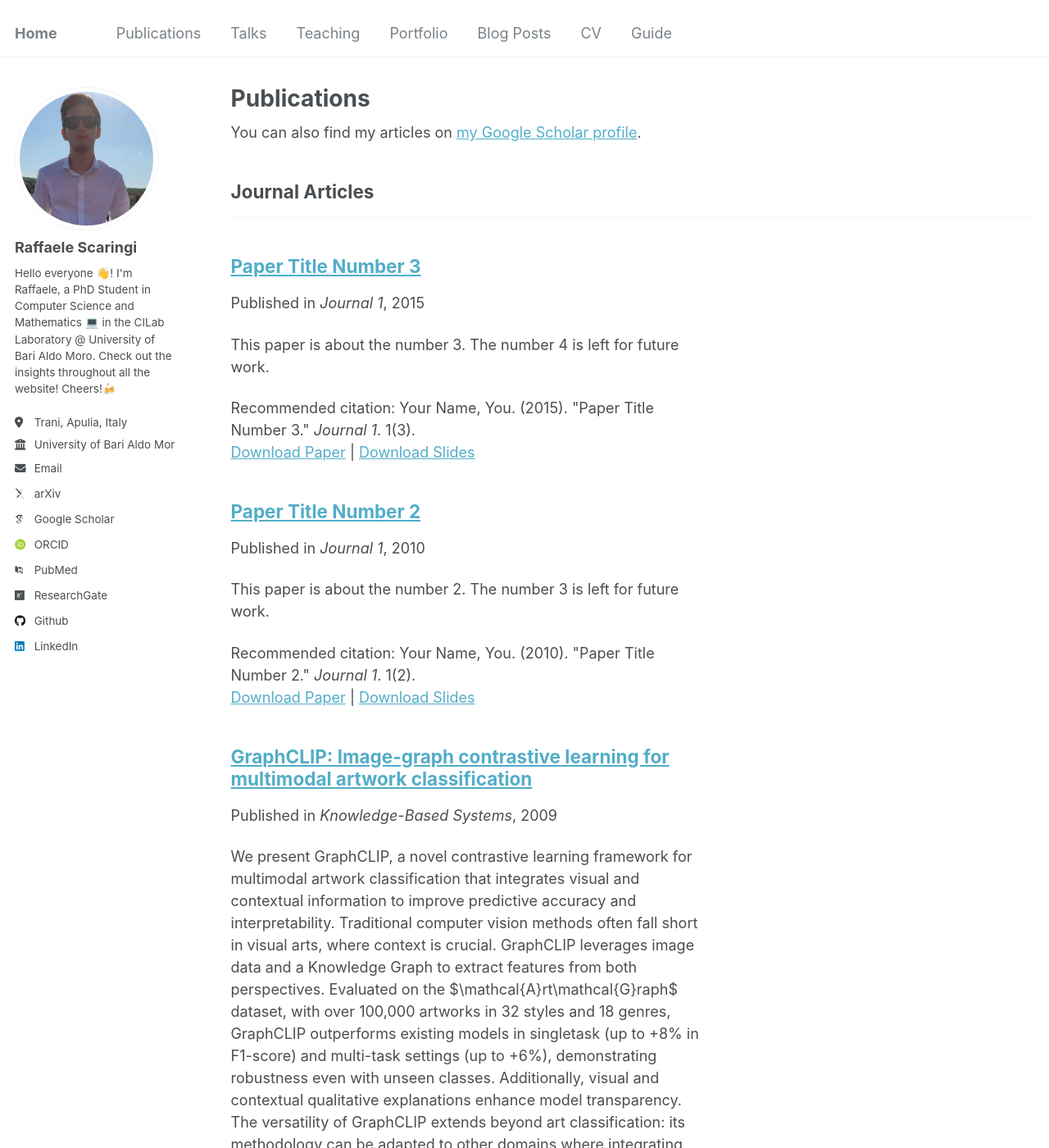
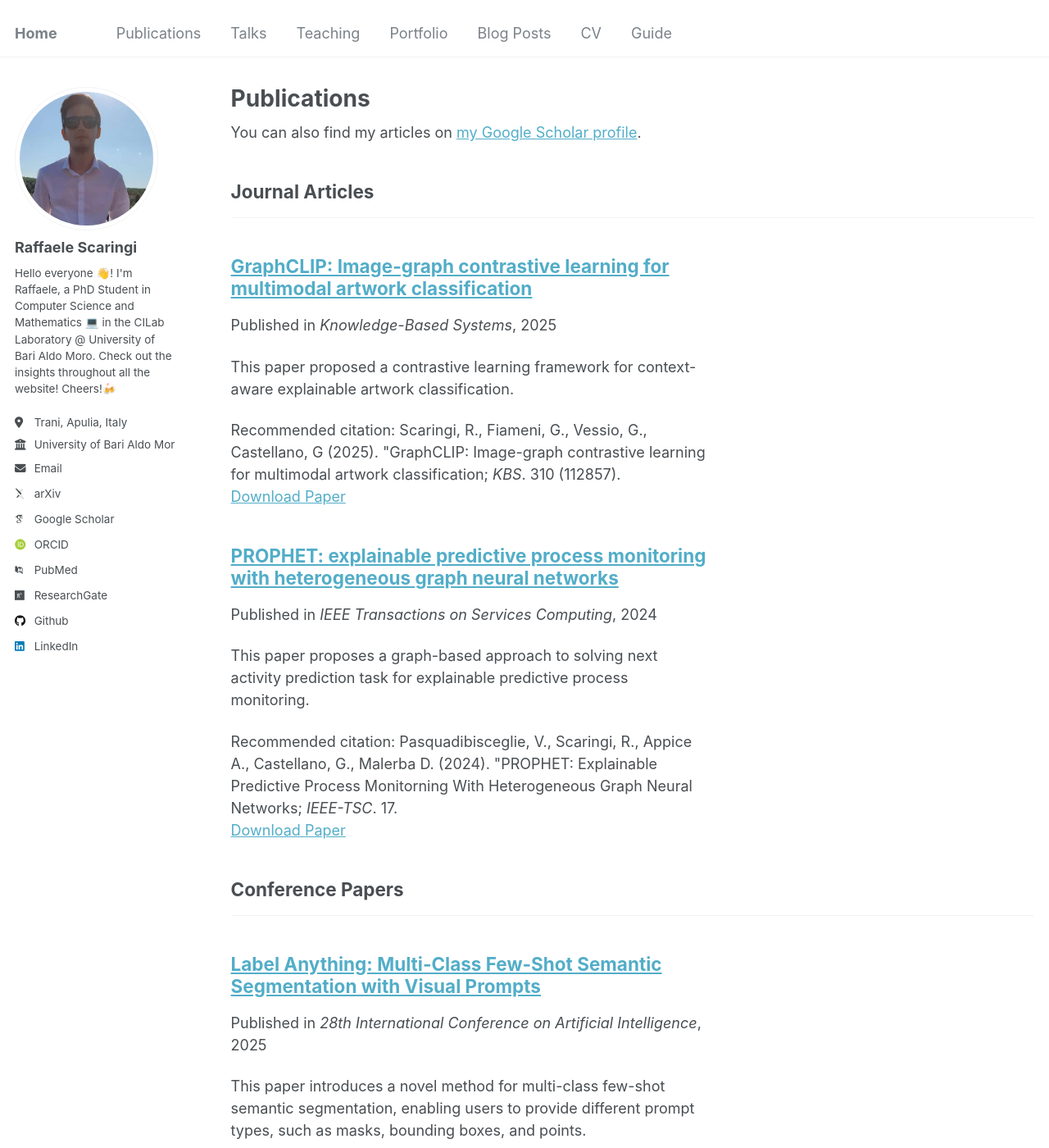
Before and after one commit to Faiail/Faiail.github.io, a Jekyll site: the page built from _pages/publications.html, in a window 1280 px wide and 1400 px high. Shown: the whole window at 82% size. Built offline with Jekyll 4.4.1, drawn with Linux system fonts in a browser that asks for light colours; some web fonts are replaced; some of the changed text lies outside the part shown.

Commit message:
publications

```diff
--- a/_publications/2010-10-01-paper-title-number-2.md
+++ /dev/null
@@ -1,14 +0,0 @@
----
-title: "Paper Title Number 2"
-collection: publications
-category: manuscripts
-permalink: /publication/2010-10-01-paper-title-number-2
-excerpt: 'This paper is about the number 2. The number 3 is left for future work.'
-date: 2010-10-01
-venue: 'Journal 1'
-slidesurl: 'http://academicpages.github.io/files/slides2.pdf'
-paperurl: 'http://academicpages.github.io/files/paper2.pdf'
-citation: 'Your Name, You. (2010). &quot;Paper Title Number 2.&quot; <i>Journal 1</i>. 1(2).'
----
-
-The contents above will be part of a list of publications, if the user clicks the link for the publication than the contents of section will be rendered as a full page, allowing you to provide more information about the paper for the reader. When publications are displayed as a single page, the contents of the above "citation" field will automatically be included below this section in a smaller font.
--- a/_publications/2015-10-01-paper-title-number-3.md
+++ /dev/null
@@ -1,14 +0,0 @@
----
-title: "Paper Title Number 3"
-collection: publications
-category: manuscripts
-permalink: /publication/2015-10-01-paper-title-number-3
-excerpt: 'This paper is about the number 3. The number 4 is left for future work.'
-date: 2015-10-01
-venue: 'Journal 1'
-slidesurl: 'http://academicpages.github.io/files/slides3.pdf'
-paperurl: 'http://academicpages.github.io/files/paper3.pdf'
-citation: 'Your Name, You. (2015). &quot;Paper Title Number 3.&quot; <i>Journal 1</i>. 1(3).'
----
-
-The contents above will be part of a list of publications, if the user clicks the link for the publication than the contents of section will be rendered as a full page, allowing you to provide more information about the paper for the reader. When publications are displayed as a single page, the contents of the above "citation" field will automatically be included below this section in a smaller font.
--- a/_publications/2024-02-17-paper-title-number-4.md
+++ /dev/null
@@ -1,13 +0,0 @@
----
-title: "Paper Title Number 4"
-collection: publications
-category: conferences
-permalink: /publication/2024-02-17-paper-title-number-4
-excerpt: 'This paper is about fixing template issue #693.'
-date: 2024-02-17
-venue: 'GitHub Journal of Bugs'
-paperurl: 'http://academicpages.github.io/files/paper3.pdf'
-citation: 'Your Name, You. (2024). &quot;Paper Title Number 3.&quot; <i>GitHub Journal of Bugs</i>. 1(3).'
----
-
-The contents above will be part of a list of publications, if the user clicks the link for the publication than the contents of section will be rendered as a full page, allowing you to provide more information about the paper for the reader. When publications are displayed as a single page, the contents of the above "citation" field will automatically be included below this section in a smaller font.
--- /dev/null
+++ b/_publications/2024_11_prophet.md
@@ -0,0 +1,15 @@
+---
+title: "PROPHET: explainable predictive process monitoring with heterogeneous graph neural networks"
+collection: publications
+category: manuscripts
+permalink: /publication/prophet
+excerpt: 'This paper proposes a graph-based approach to solving next activity prediction task for explainable predictive process monitoring.'
+date: 2024-09-18
+venue: 'IEEE Transactions on Services Computing'
+# slidesurl: 'http://academicpages.github.io/files/slides1.pdf'
+paperurl: 'https://doi.org/10.1109/TSC.2024.3463487'
+citation: ' Pasquadibisceglie, V., Scaringi, R., Appice A., Castellano, G., Malerba D. (2024). &quot;PROPHET: Explainable Predictive Process Monitorning With Heterogeneous Graph Neural Networks; <i>IEEE-TSC</i>. 17.'
+---
+
+In this paper, we introduce PROPHET, an innovative approach to predictive process monitoring based on Heterogeneous Graph Neural Networks. PROPHET is designed to strike a balance between accurate predictions and interpretability, particularly focusing on the next-activity prediction task. For this purpose, we represent  the event traces recorded for different business process executions as heterogeneous graphs within a multi-view learning scheme combined with a heterogeneous graph learning approach. Using heterogeneous Graph Attention Networks (GATs), we achieve good accuracy by incorporating different characteristics of several events into graphs with different node types and leveraging different types of graph links to express relationships between event characteristics, as well as relationships between events. In addition, the use of a GAT model enables the integration of a modified version of the
+GNN Explainer algorithm to add the explainable component to the predictive model. In particular, the GNN Explainer algorithm is modified to disclose explainable information related to characteristics, events and relationships between events that  mainly influenced the prediction. Experiments with various benchmark event logs prove the accuracy of {\sf PROPHET} compared to several current state-of-the-art methods and draw insights from explanations recovered through the GNN Explainer algorithm.
--- a/_publications/graphclip.md
+++ b/_publications/2025_02_graphclip.md
@@ -3,8 +3,8 @@ title: "GraphCLIP: Image-graph contrastive learning for multimodal artwork class
 collection: publications
 category: manuscripts
 permalink: /publication/graphclip
-# excerpt: 'This paper is about the number 1. The number 2 is left for future work.'
-date: 2009-10-01
+excerpt: 'This paper proposed a contrastive learning framework for context-aware explainable artwork classification.'
+date: 2025-02-15
 venue: 'Knowledge-Based Systems'
 # slidesurl: 'http://academicpages.github.io/files/slides1.pdf'
 paperurl: 'https://doi.org/10.1016/j.knosys.2024.112857'
--- /dev/null
+++ b/_publications/2025_10-25_la.md
@@ -0,0 +1,13 @@
+---
+title: "Label Anything: Multi-Class Few-Shot Semantic Segmentation with Visual Prompts"
+collection: publications
+category: conferences
+permalink: /publication/label-anything
+excerpt: 'This paper introduces a novel method for multi-class few-shot semantic segmentation, enabling users to provide different prompt types, such as masks, bounding boxes, and points.'
+date: 2025-10-25
+venue: '28th International Conference on Artificial Intelligence'
+paperurl: 'https://arxiv.org/pdf/2407.02075'
+citation: 'De Marinis, P., Fanelli N., Scaringi, R., Colonna, E., Fiameni, G., Vessio, G., Castellano, G. (2025) &quot;Label Anything: Multi-Class Few-Shot Semantic Segmentation with Visual Prompts&quot; <i>ECAI 2025</i>.'
+---
+
+Few-shot semantic segmentation aims to segment objects from previously unseen classes using only a limited number of labeled examples. In this paper, we introduce Label Anything, a novel transformer-based architecture designed for multi-prompt, multi-way few-shot semantic segmentation. Our approach leverages diverse visual prompts---points, bounding boxes, and masks---to create a highly flexible and generalizable framework that significantly reduces annotation burden while maintaining high accuracy. Label Anything makes three key contributions: (*i*) we introduce a new task formulation that relaxes conventional few-shot segmentation constraints by supporting various types of prompts, multi-class classification, and enabling multiple prompts within a single image; (*ii*) we propose a novel architecture based on transformers and attention mechanisms; and (*iii*) we design a versatile training procedure allowing our model to operate seamlessly across different $N$-way $K$-shot and prompt-type configurations with a single trained model. Our extensive experimental evaluation on the widely used COCO-$20^i$ benchmark demonstrates that Label Anything achieves state-of-the-art performance among existing multi-way few-shot segmentation methods, while significantly outperforming leading single-class models when evaluated in multi-class settings. Code and trained models are available at [](https://github.com/pasqualedem/LabelAnything).
```
